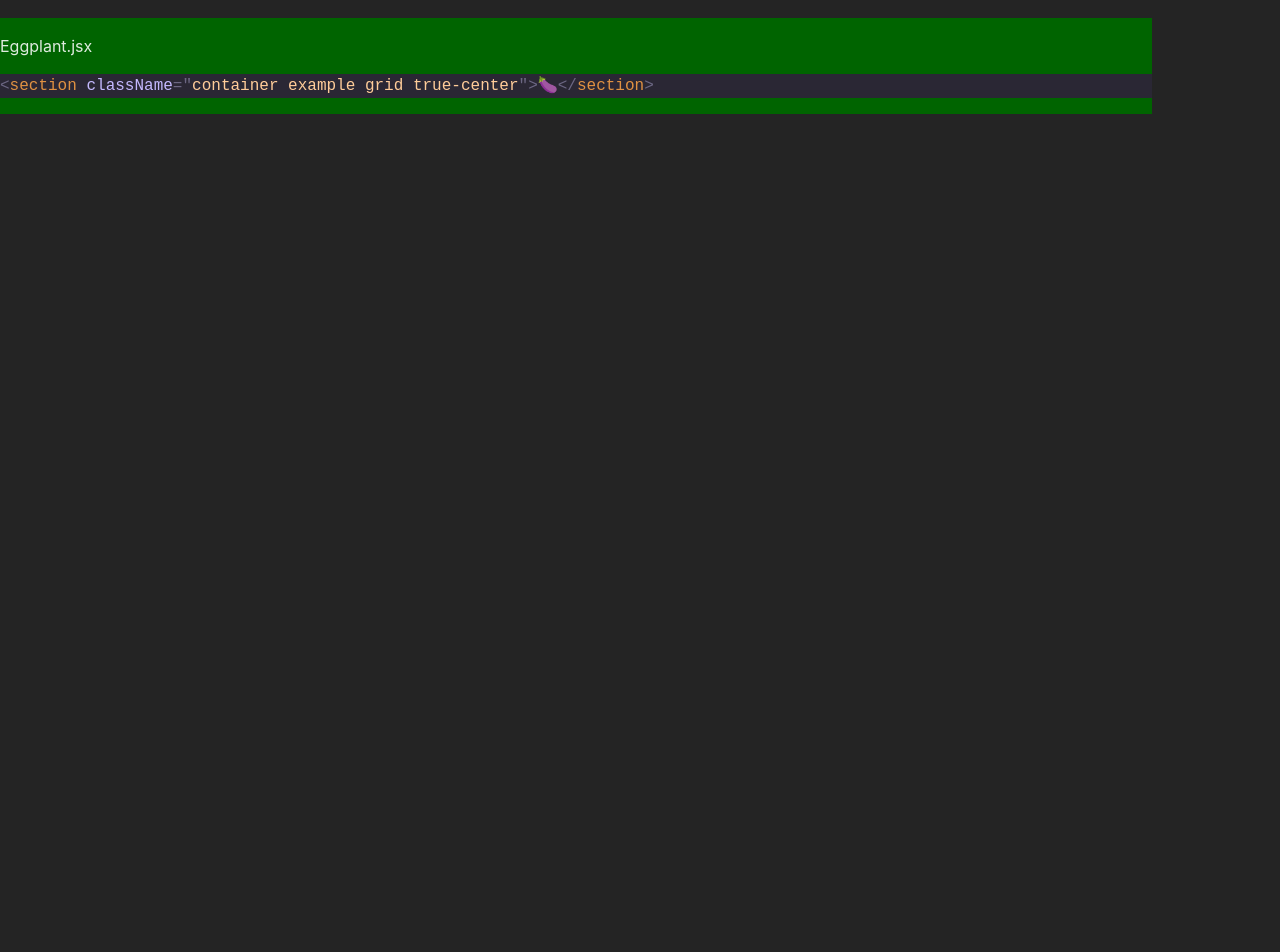
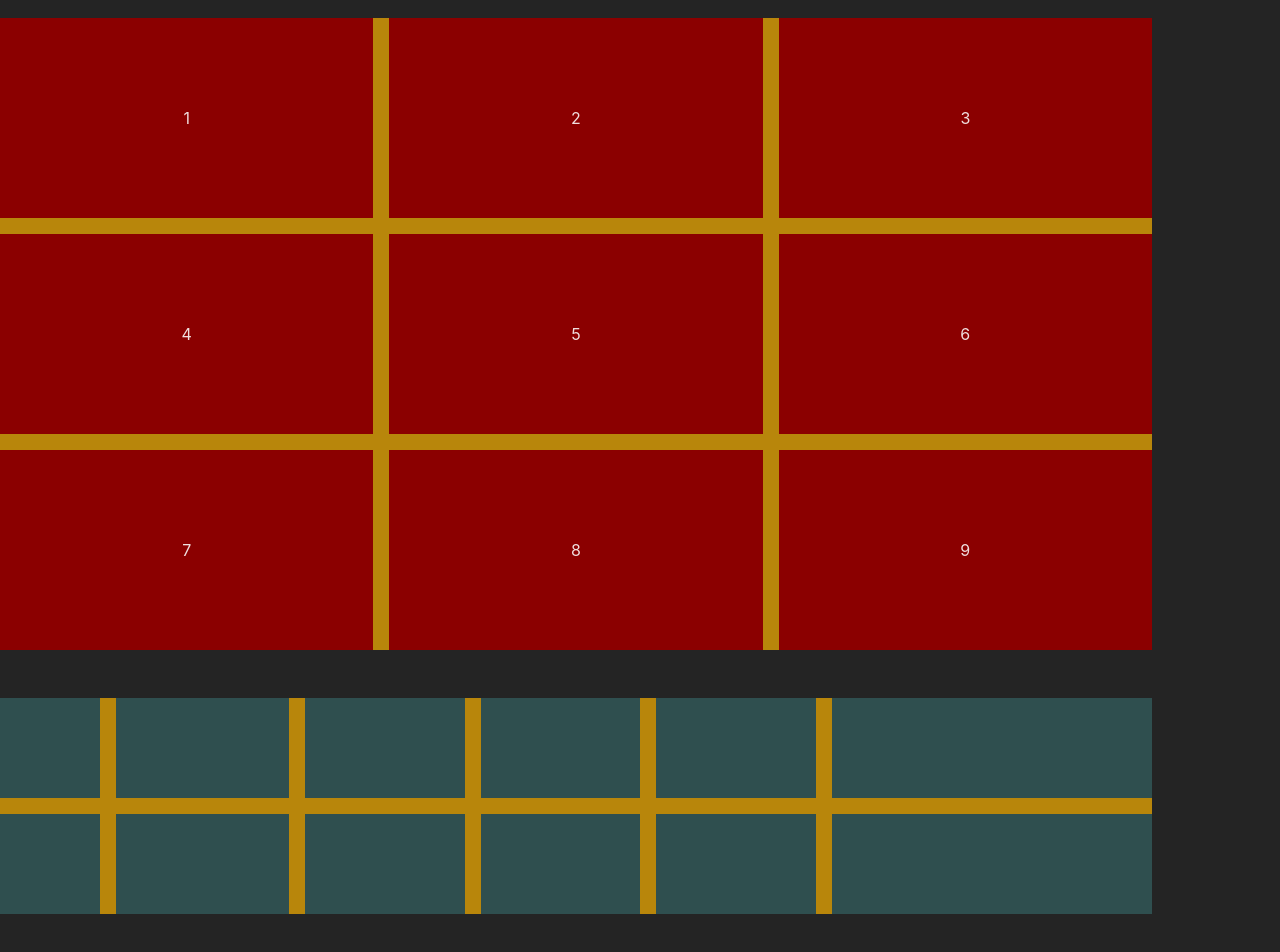
Before and after one commit to angeliquerivera/my-first-grid, a React (Vite) app: page / in a window 1280 px wide. Shown: the part 342-1294 px from the top of the page. Before the commit the page ends 848 px from the top, so only its background shows below. Built offline with nearby package versions, Linux system fonts and the light colour scheme.

Commit message:
feat: more grid column examples

```diff
--- a/src/App.jsx
+++ b/src/App.jsx
@@ -9,15 +9,48 @@ export default function App() {
         <h1>Learning CSS Grid</h1>
       </section>
       <section className="container example grid true-center">🍆</section>
-      <section className="grid container example">
-        <CodeWrapper>
+
+      <section className="container example grid tic-tac-toe">
+        <div>1</div>
+        <div>2</div>
+        <div>3</div>
+        <div>4</div>
+        <div>5</div>
+        <div>6</div>
+        <div>7</div>
+        <div>8</div>
+        <div>9</div>
+      </section>
+
+      <section className="container example grid mixed-columns">
+        <div></div>
+        <div></div>
+        <div></div>
+        <div></div>
+        <div></div>
+        <div></div>
+        <div></div>
+        <div></div>
+        <div></div>
+        <div></div>
+        <div></div>
+        <div></div>
+      </section>
+
+      {/* <section className="container example grid">
+        <CodeWrapper sections={2}>
           <HighlightedCode
+            exampleCode={eggplant_jsx}
             codeLang={"jsx"}
             codeLabel={"Eggplant.jsx"}
+          />
+          <HighlightedCode
             exampleCode={eggplant_jsx}
+            codeLang={"jsx"}
+            codeLabel={"Eggplant.jsx"}
           />
         </CodeWrapper>
-      </section>
+      </section> */}
     </main>
   );
 }
--- a/src/components/helpers/CodeWrapper.jsx
+++ b/src/components/helpers/CodeWrapper.jsx
@@ -1,3 +1,11 @@
 export default function CodeWrapper({ sections, children }) {
-  return <article className="grid code-wrapper">{children}</article>;
+  const styling = {
+    gridTemplateColumns: `repeat(${sections}, 1fr)`,
+  };
+
+  return (
+    <article className="grid code-wrapper" style={styling}>
+      {children}
+    </article>
+  );
 }
--- a/src/styles/container.css
+++ b/src/styles/container.css
@@ -1,6 +1,7 @@
 .container {
   /* margin: <top-bottom val> <left-right val> */
   margin: 0 auto;
+  background-color: darkgoldenrod;
 }
 
 /* Managing the container's width at different screen widths */
--- a/src/styles/examples.css
+++ b/src/styles/examples.css
@@ -11,3 +11,27 @@
   place-items: center;
   font-size: 3rem;
 }
+
+.tic-tac-toe {
+  grid-template-columns: repeat(3, 1fr);
+  grid-template-rows: repeat(3, 1fr);
+  gap: 1rem;
+}
+
+.tic-tac-toe div {
+  background-color: darkred;
+  height: 200px;
+
+  display: grid;
+  place-items: center;
+}
+
+.mixed-columns {
+  grid-template-columns: 100px 15% repeat(3, 1fr) 2fr;
+  gap: 1rem;
+}
+
+.mixed-columns div {
+  background-color: darkslategray;
+  height: 100px;
+}
--- a/src/styles/helpers.css
+++ b/src/styles/helpers.css
@@ -1,16 +1,15 @@
 .code-wrapper {
-  grid-template-columns: 1fr;
-  column-gap: 1rem;
-
-  /* gap: <row-gap> <column-gap> */
-  /* row-gap: 2rem;
-  column-gap: 1rem; */
-  /* gap: 2rem 1rem; */
-}
-
-.code-wrapper > * {
-  background-color: darkgreen;
+  width: 100%;
+  column-gap: 0.75rem;
 }
 
 .single-code-block {
+  grid-column: span 1;
 }
+
+/* .code-wrapper > * {
+  background-color: darkgreen;
+} */
+
+/* .single-code-block {
+} */
```
